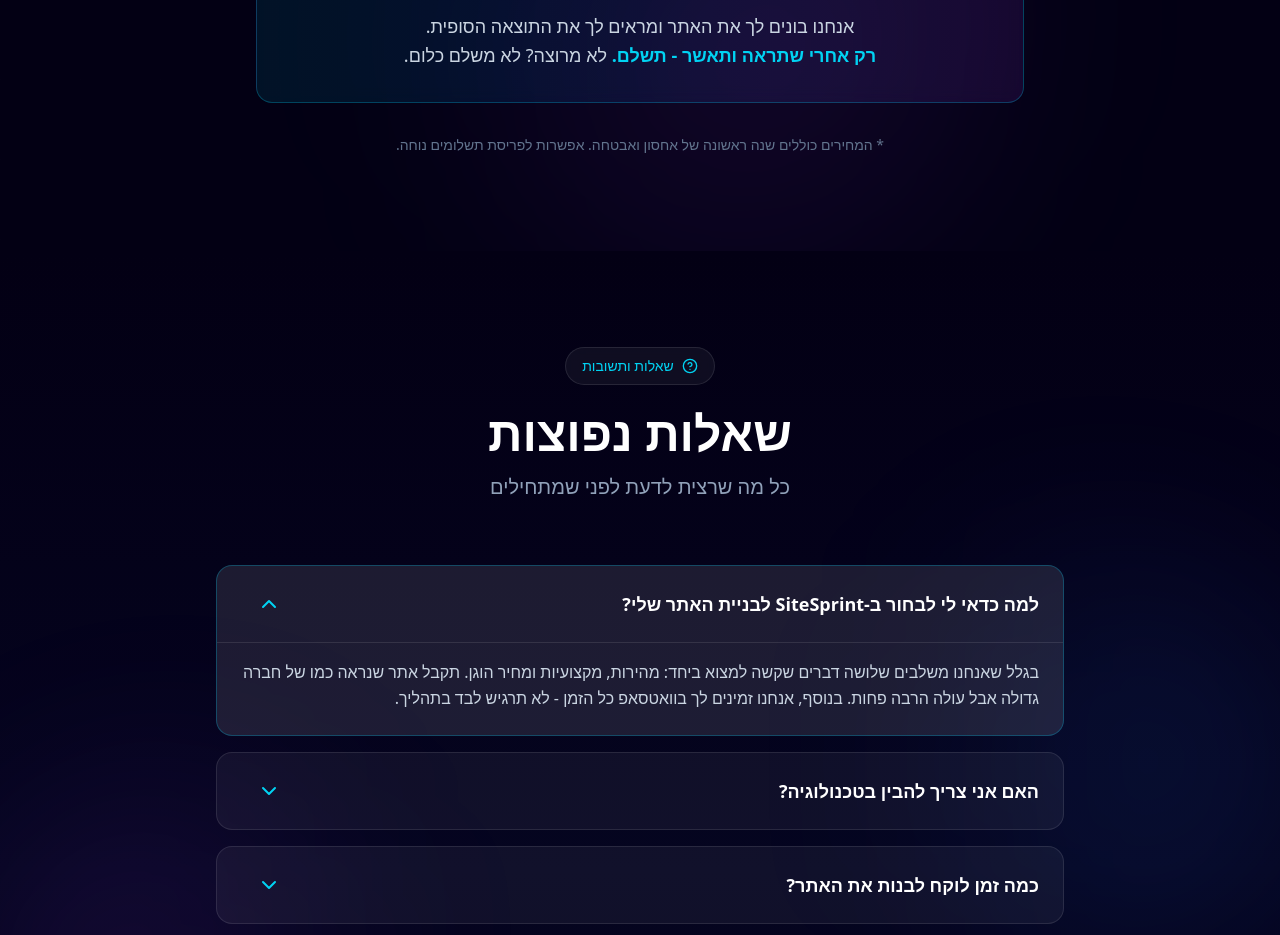
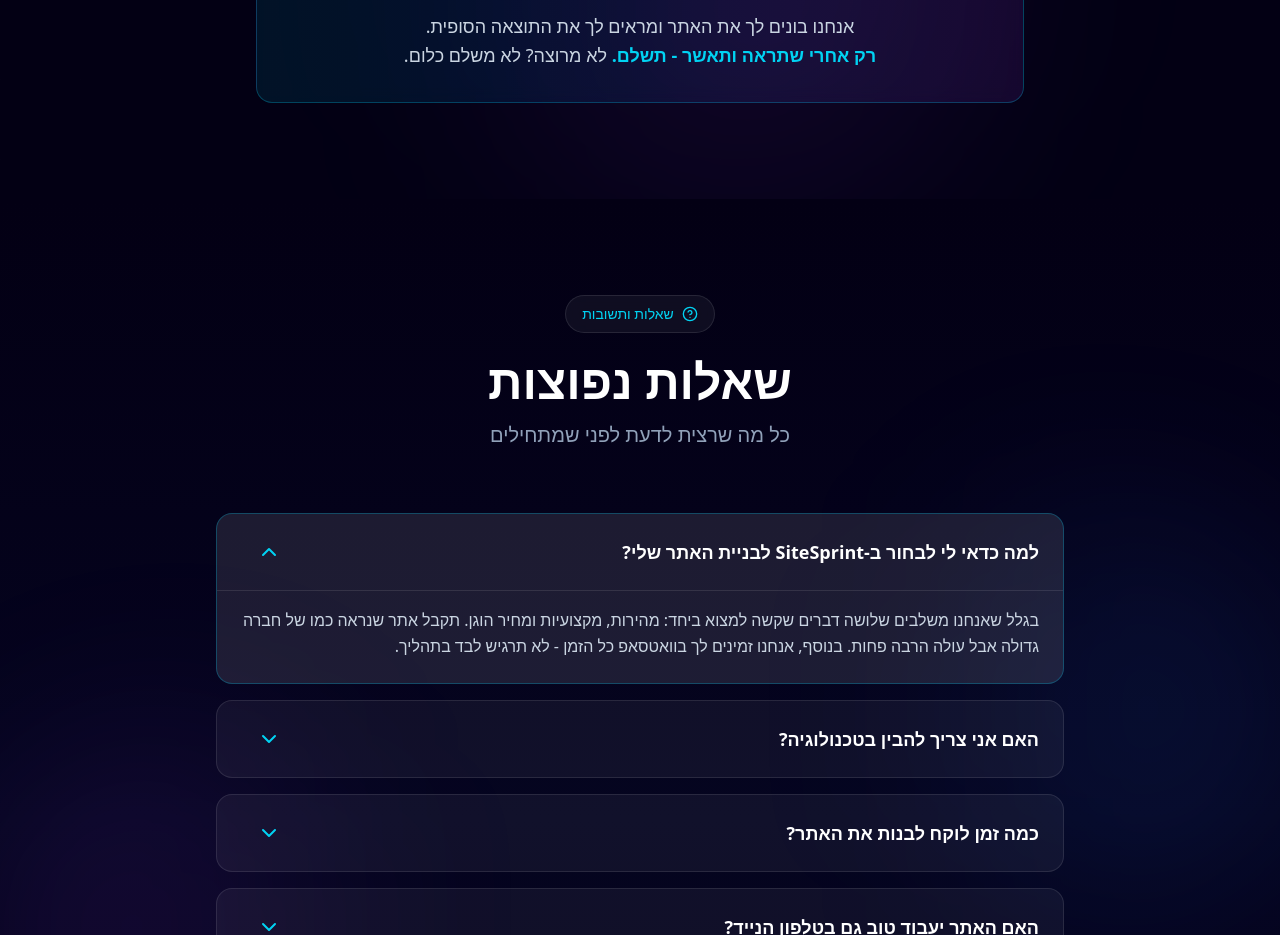
Before and after one commit to dking9876/sitesprint, a Next.js app: page / in a window 1280 px wide. Shown: the part 5100-6035 px from the top of the page. Built offline with nearby package versions, Linux system fonts and the light colour scheme.

Commit message:
Remove pricing footer note about hosting

```diff
--- a/components/Pricing.tsx
+++ b/components/Pricing.tsx
@@ -204,11 +204,6 @@ export default function Pricing() {
                         </div>
                     </div>
                 </motion.div>
-
-                <div className="text-center mt-8 text-slate-500 text-sm">
-                    * המחירים כוללים שנה ראשונה של אחסון ואבטחה. <br className="md:hidden" />
-                    אפשרות לפריסת תשלומים נוחה.
-                </div>
             </div>
         </section>
     );
```
